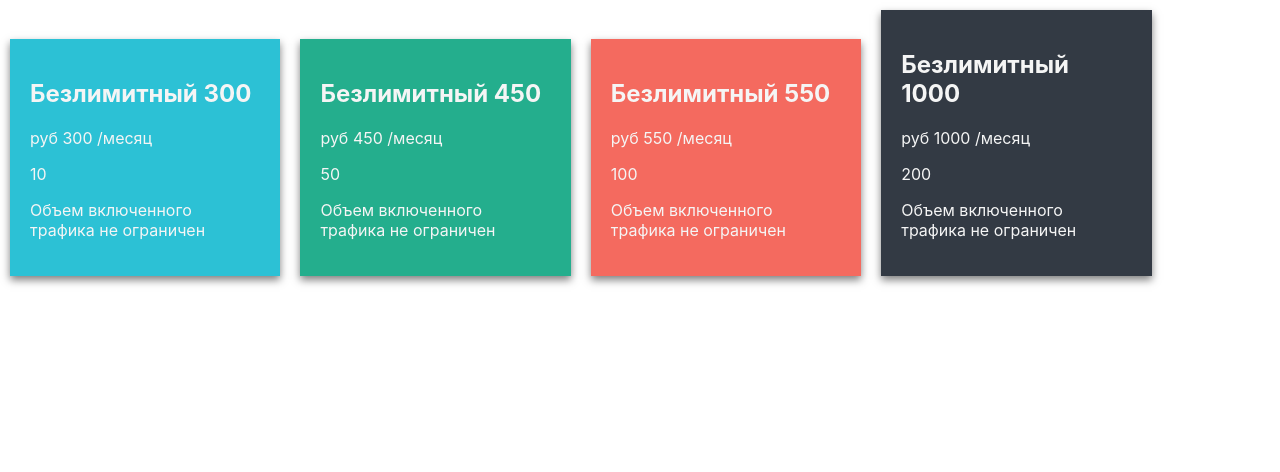
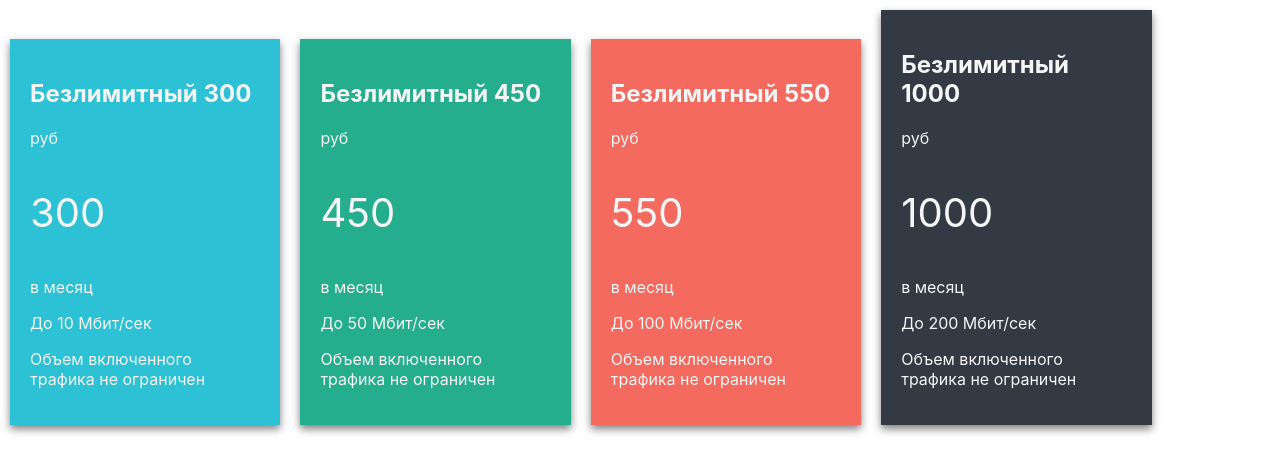
Before and after one commit to catborn/cards, a React (Create React App) app: page / in a window 1280 px wide. Shown: the top 472 px of the page. Built offline with nearby package versions, Linux system fonts and the light colour scheme.

Commit message:
add info card

```diff
--- a/src/components/Card.jsx
+++ b/src/components/Card.jsx
@@ -4,8 +4,10 @@ function Card(props) {
   return (
     <div className={styles.card} style={{ backgroundColor: props.color }}>
       <h2>{props.title}</h2>
-      <p>руб {props.price} /месяц</p>
-      <p>{props.speed}</p>
+      <p>руб</p>
+      <p className={styles.price}>{props.price}</p>
+      <p>в месяц</p>
+      <p>До {props.speed} Мбит/сек</p>
       <p>Объем включенного трафика не ограничен</p>
     </div>
   );
--- a/src/components/variables.css
+++ /dev/null
@@ -1,6 +0,0 @@
-:root {
-  --first-color: #2cc1d5;
-  --second-color: #24ae8d;
-  --third-color: #f46a5f;
-  --fourth-color: #333a44;
-}
--- a/src/components/Сard.module.css
+++ b/src/components/Сard.module.css
@@ -1,5 +1,3 @@
-@import "variables";
-
 .card {
   display: inline-block;
   justify-content: space-evenly;
@@ -13,3 +11,7 @@
 .card:hover {
   transform: scale(1.1);
 }
+
+.price {
+  font-size: 2.5rem;
+}
```
